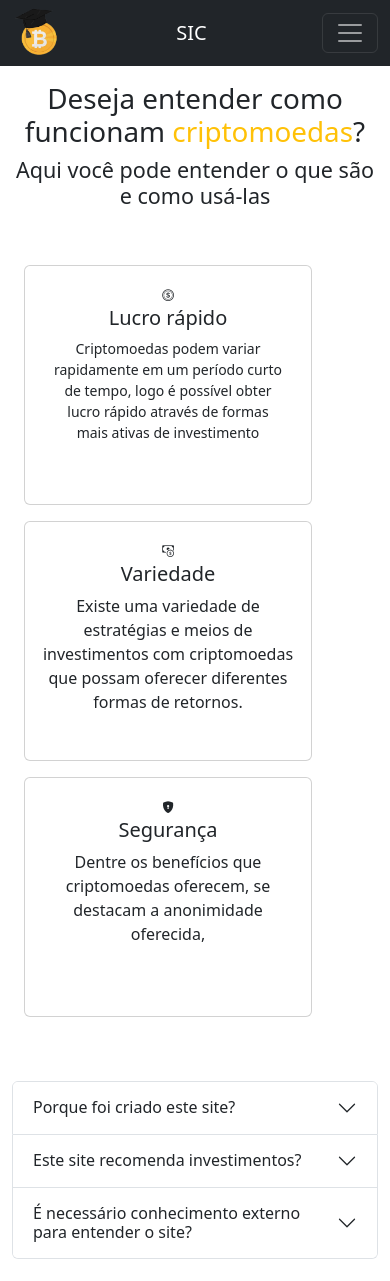
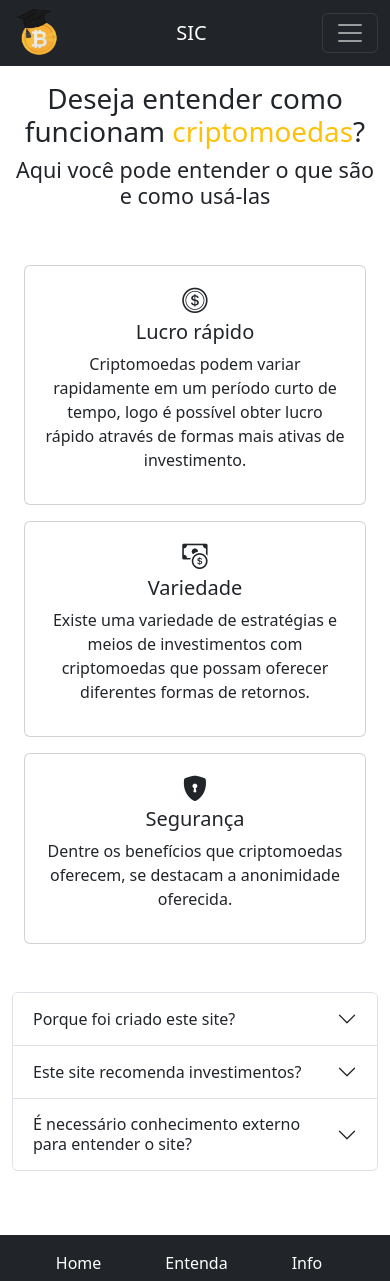
Before and after one commit to eduardo-klein/PrototipoTCC, a Next.js app: page / in a window 390 px wide. Shown: the top 1281 px of the page. Built offline with nearby package versions, Linux system fonts and the light colour scheme.

Commit message:
Correção de erros a respeito de responsividade

```diff
--- a/app/info/page.tsx
+++ b/app/info/page.tsx
@@ -4,7 +4,7 @@ import { Container } from "react-bootstrap";
 
 const info=()=>{
     return(
-        <Container>
+        <Container className="">
             <InfoTabela></InfoTabela>
 
         </Container>
--- a/components/componentsHome/cardsHome.tsx
+++ b/components/componentsHome/cardsHome.tsx
@@ -3,33 +3,30 @@ import React from 'react';
 import { Card, Col, Container, Row } from 'react-bootstrap';
 import 'bootstrap-icons/font/bootstrap-icons.css'
 
-export default function CardGroup() {
+export default function GrupoCards() {
     return (
         <Container className='py-5'>
-        <Row>
-            <Col>
-                <Card style={{ width: '18rem', height: '15rem' }} className="mb-3 text-center">
+          <Row className="g-3">
+            <Col xs={12} sm={6} md={4}>
+              <Card className="mb-3 text-center h-100">
                 <Card.Body>
-                            <i className="bi bi-coin" style={{fontSize:'3vw'}}/>
+                  <i className="bi bi-coin" style={{ fontSize: '3vh' }} />
                   <Card.Title className='text-center'>Lucro rápido</Card.Title>
-                        <Container style={{fontSize:14}} className=''>
                   <Card.Text>
                     Criptomoedas podem variar rapidamente em um período curto
                     de tempo, logo é possível obter lucro rápido através de formas
-                                mais ativas de investimento
+                    mais ativas de investimento.
                   </Card.Text>
-                        </Container>
-
                 </Card.Body>
               </Card>
             </Col>
 
-            <Col>
-                <Card className="mb-3 text-center" style={{ width: '18rem', height: '15rem' }}>
+            <Col xs={12} sm={6} md={4}>
+              <Card className="mb-3 text-center h-100">
                 <Card.Body>
-                    <i className="bi bi-cash-coin" style={{fontSize:'3vw'}}/>
+                  <i className="bi bi-cash-coin" style={{ fontSize: '3vh' }} />
                   <Card.Title className=''>Variedade</Card.Title>
-                        <Card.Text className=''>
+                  <Card.Text>
                     Existe uma variedade de estratégias e meios de investimentos com
                     criptomoedas que possam oferecer diferentes formas de retornos.
                   </Card.Text>
@@ -37,19 +34,18 @@ export default function CardGroup() {
               </Card>
             </Col>
 
-            <Col>
-                <Card className="mb-3 text-center" style={{ width: '18rem', height: '15rem' }}>
+            <Col xs={12} sm={6} md={4}>
+              <Card className="mb-3 text-center h-100">
                 <Card.Body>
-                    <i className="bi bi-shield-lock-fill" style={{fontSize:'3vw'}}/>
+                  <i className="bi bi-shield-lock-fill" style={{ fontSize: '3vh' }} />
                   <Card.Title className=''>Segurança</Card.Title>
-                        <Card.Text className=''>
+                  <Card.Text>
                     Dentre os benefícios que criptomoedas oferecem, se destacam a anonimidade
-                            oferecida,
+                    oferecida.
                   </Card.Text>
                 </Card.Body>
               </Card>
             </Col>
-
           </Row>
         </Container>
       );
--- a/components/componentsInfo/infoTabela.tsx
+++ b/components/componentsInfo/infoTabela.tsx
@@ -25,7 +25,7 @@ export default function InfoTabela() {
           openPrice: crypto.current_price,
           highPrice: crypto.high_24h,
           lowPrice: crypto.low_24h,
-          quantity: crypto.total_volume, // Ou outros dados relevantes
+          quantity: crypto.total_volume,
         }));
         setCryptoData(formattedData);
       })
@@ -33,8 +33,9 @@ export default function InfoTabela() {
   }, []);
 
   return (
-    <div>
+    <div className="container">
       <h2 className='py-3'>Destaques</h2>
+      <div className="table-responsive">
         <Table striped bordered hover>
           <thead>
             <tr>
@@ -62,5 +63,6 @@ export default function InfoTabela() {
           </tbody>
         </Table>
       </div>
+    </div>
   );
 }
```
Lines whose indentation alone changed are shown as unchanged.
